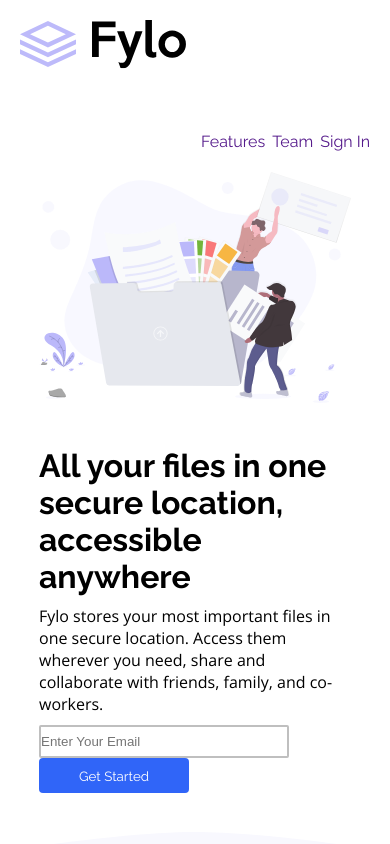
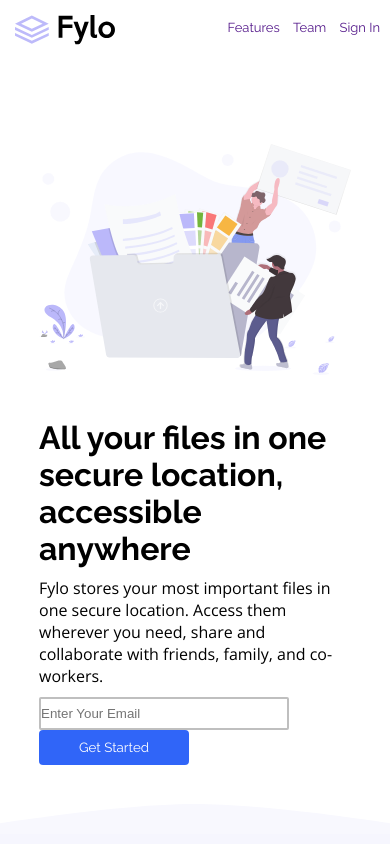
Before and after one commit to hesamalavi/Fylo-landing-page-with-two-column-layout, a plain HTML site: page index.html in a window 390 px wide. Shown: the top 844 px of the page. Drawn offline with nearby package versions, Linux system fonts and the light colour scheme.

Commit message:
Update main.css

```diff
--- a/main.css
+++ b/main.css
@@ -376,6 +376,17 @@ p {
 
 @media only screen and (max-width: 433px) {
   nav>a {
-    margin-left: 3px;
+    margin-left: 10px;
+  }
+
+  nav {
+    margin: 20px 10px 0 0;
+    font-size: 13px;
+  }
+
+  .logo {
+    width: 100px;
+    height: auto;
+    margin: 15px 0 15px 15px;
   }
 }
```
